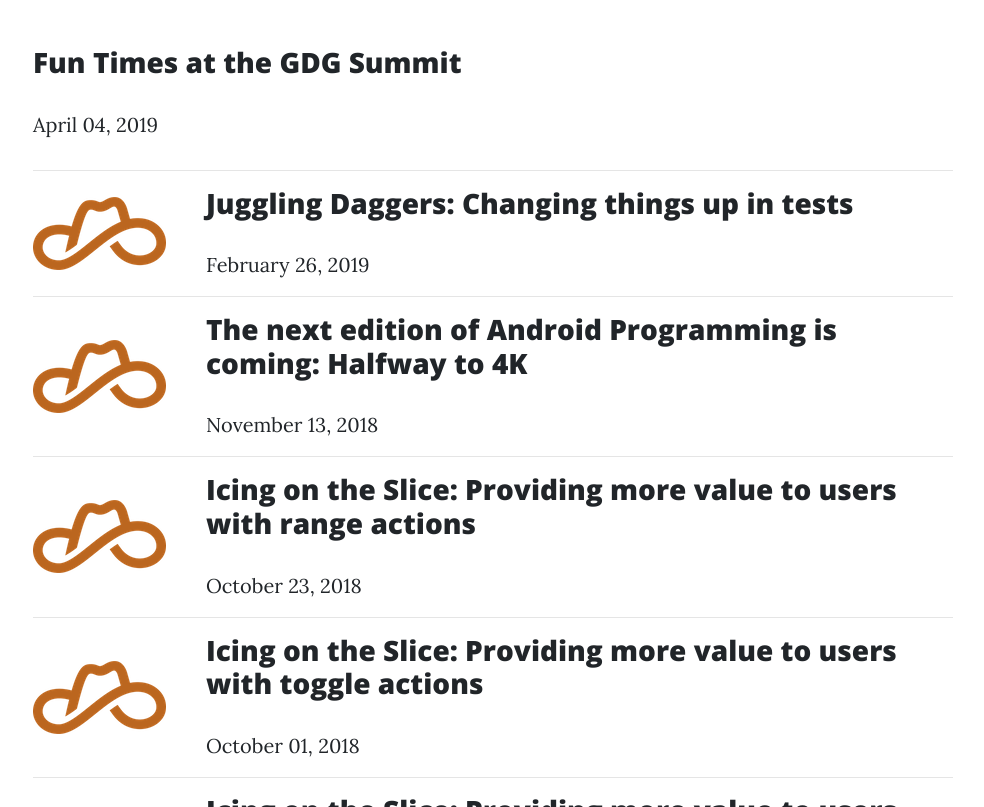
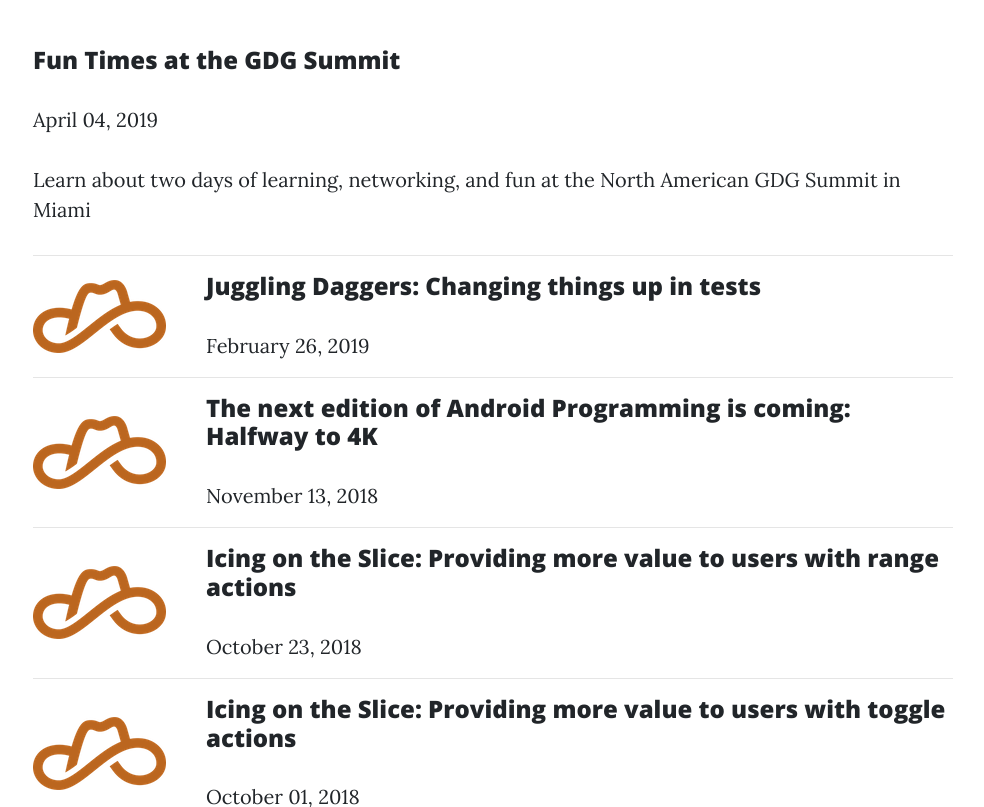
Before and after one commit to BrianGardnerAtl/website, a Jekyll site: the page built from index.html, in a window 1280 px wide and 900 px high, scrolled down 311 px, cut to the strip 93-900 px from the top of the window. Shown: the whole strip, without its empty margins (147-1131 px from the left). Built offline with Jekyll 4.4.1, drawn with Linux system fonts in a browser that asks for light colours.

Commit message:
Add post excerpts to my blog
* Figure out if I should add them for my BNR blogposts as well

```diff
--- a/_includes/bnr_post.html
+++ b/_includes/bnr_post.html
@@ -6,7 +6,7 @@
             class="bnr-hat"/>
       </div>
       <div class="bnr-text-content">
-        <h3 class="post-title">{{ include.title }}</h3>
+        <h4 class="post-title">{{ include.title }}</h3>
         <p class="post-meta">{{ include.date | date: '%B %d, %Y' }}</p>
       </div>
     </div>
--- a/_includes/post.html
+++ b/_includes/post.html
@@ -1,7 +1,8 @@
 <div class="bnr_post">
   <a href={{ include.link }}>
-    <h3 class="post-title">{{ include.title }}</h3>
+    <h4 class="post-title">{{ include.title }}</h3>
     <p class="post-meta">{{ include.date | date: '%B %d, %Y' }}</p>
+    <p class="post-excerpt">{{ include.post-excerpt }}</p>
   </a>
   <hr>
 </div>
--- a/_posts/2019-04-04-na-gdg-summit.md
+++ b/_posts/2019-04-04-na-gdg-summit.md
@@ -1,6 +1,8 @@
 ---
 layout: post
 title: "Fun Times at the GDG Summit"
+post-excerpt: "Learn about two days of learning, networking, and fun at the
+North American GDG Summit in Miami"
 ---
 
 # Fun Times at the GDG Summit
--- a/index.html
+++ b/index.html
@@ -11,7 +11,8 @@
         {% if post.external_link %}
             {% include bnr_post.html title=post.title date=post.date link=post.external_link %}
         {% else %}
-            {% include post.html title=post.title date=post.date link=post.url %}
+            {% include post.html title=post.title date=post.date link=post.url
+            post-excerpt=post.post-excerpt %}
         {% endif %}
 
       {% endfor %}
```
Also changed, not shown: _drafts/setup_and_text.md (+2 -0 lines).
